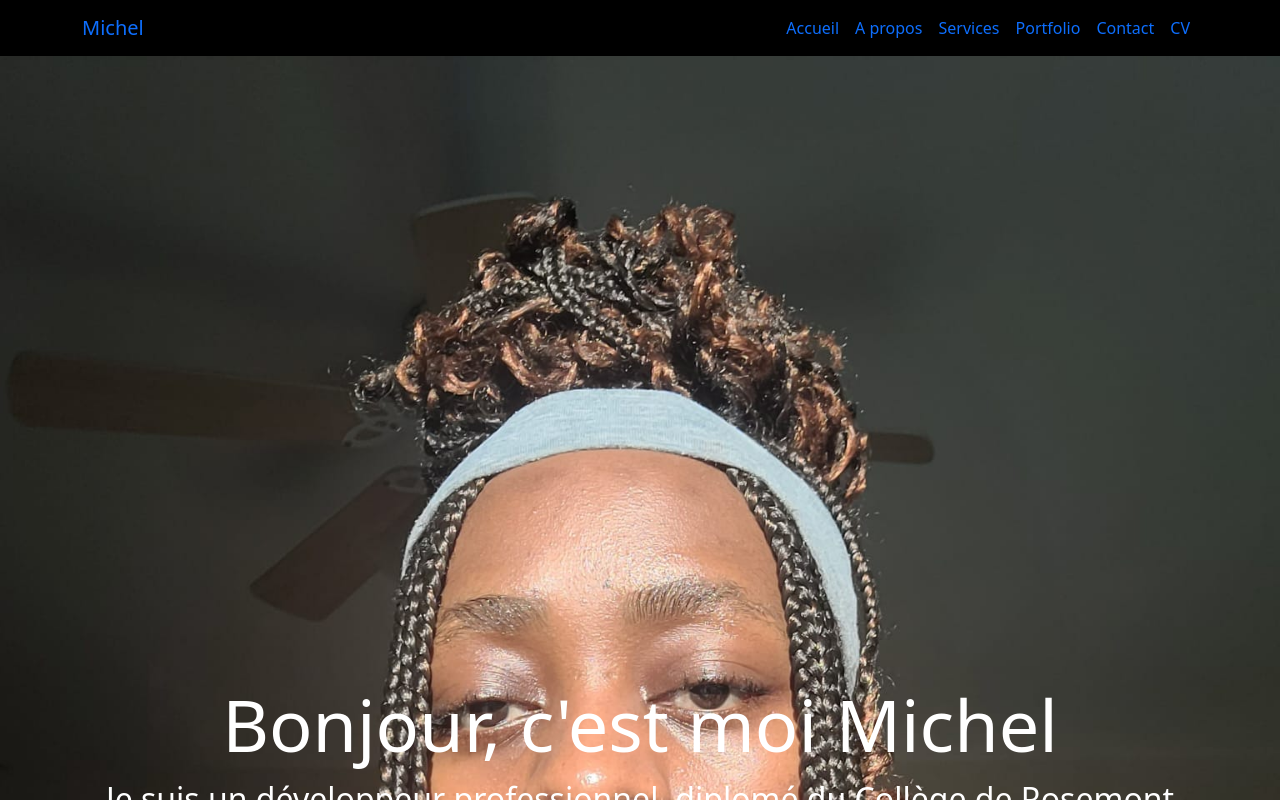
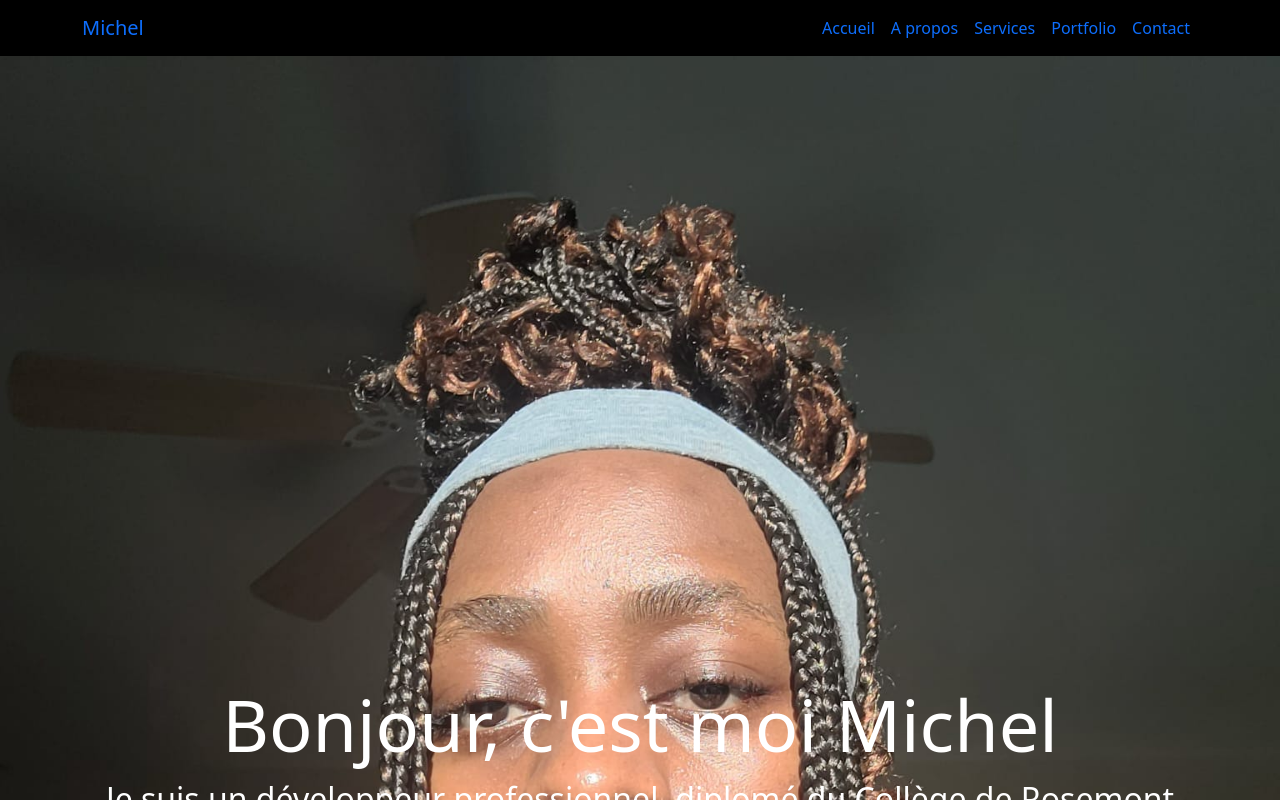
Before and after one commit to Miranda0710/monRepertoire, a plain HTML site: page 3_a_propos_moi.html in a window 1280 px wide. Shown: the top 800 px of the page. Drawn offline with nearby package versions, Linux system fonts and the light colour scheme.

Commit message:
Initial commit

```diff
--- a/3_a_propos_moi.html
+++ b/3_a_propos_moi.html
@@ -51,10 +51,6 @@
                     </li>
                     <li class="nav-item">
                         <a class="nav-link" href="#contact">Contact</a>
-                    </li>
-                    <li class="nav-item">
-                        <a class="nav-link" href="#mon-cv-attractive">CV</a>
-                    </li>
                 </ul>
 
             </div>
```
Also changed, not shown: index.html (+4 -0 lines).
